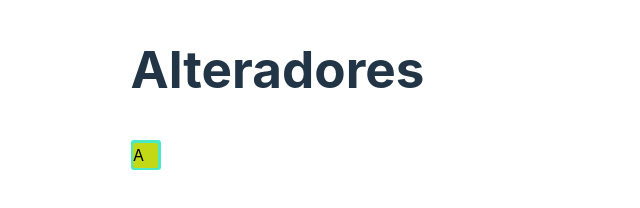
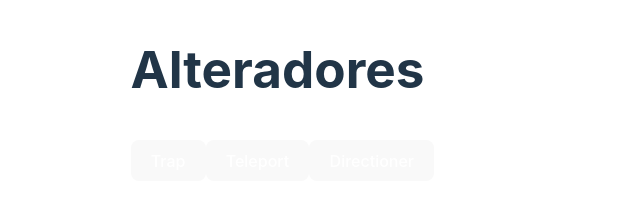
Before and after one commit to proyecto-unrc-2023/earth-conquest, a React (Vite) app in the folder client/: page / in a window 1280 px wide. Shown: the part 312-520 px from the top of the page, without its empty margins (319-959 px from the left). Built offline with nearby package versions, Linux system fonts and the light colour scheme.

Commit message:
add Alterator panel Ref. #58

```diff
--- a/client/src/App.jsx
+++ b/client/src/App.jsx
@@ -1,50 +1,37 @@
 import { useState } from "react"
 import data from "./data.json"
 import {alterator, modifier} from "./constants.js"
-
-
 
 //leer el js
 console.log(data.grid)
 
 //futuro componente celda
-const Cell = ({ updateBoard, row, col, children}) => {
+const Cell = ({ updateBoard, row, col, children }) => {
   const handleClick = () => {
     updateBoard(row, col);
   }
 
   return(
    <div onClick={handleClick} className="cell" row={row} col={col}>
+      {<>
         {
-        <Content aliens={children.aliens} cell_modifier={children.modifier} cell_alterator={children.alterator}/>
+          children.modifier &&
+          <Modifier/>
         }
 
-    </div>
-  )
-
-}
-
-
-
-const Content = ({ aliens, cell_modifier, cell_alterator}) =>{
-  return (
-    <>
         {
-        cell_modifier &&
-        <Modifier/>
-      }
-      {
-       aliens.map((alien, index) => {
+          children.aliens.map((alien, index) => {
           return(
             <Alien key={index}></Alien>
           )
         })
         }
-      { cell_alterator && <Alterator/> }
-  </>
+        { children.alterator && <Alterator/> }
+      </>}
+
+    </div>
   )
 }
-
 
 const Alien = () => {
   //const className = `${hayAlien ? 'alien' : ''}`
@@ -73,6 +60,23 @@ const Alterator = ({setAlter}) => {
 
   return (
     <div className="alterator" onClick={agregarAlt}> A </div>
+  )
+}
+
+const Panel = ({setAlter}) => {
+
+  const handleAlterator = (id) => {
+    setAlter(id)
+  }
+  return (
+  <section className="modifiers">
+    <h1>Alteradores</h1>
+    <button onClick={()=>handleAlterator("trap")} value={alterator.trap}>Trap</button>
+    <button onClick={()=>handleAlterator("teleport")}  value={alterator.teleport}>Teleport</button>
+    <button onClick={()=>handleAlterator("directioner")} value={alterator.directioner}>Directioner</button>
+
+  </section>
+
   )
 }
 
@@ -131,12 +135,7 @@ function App() {
         }
       </section>
 
-
-      <section className="modifiers">
-        <h1>Alteradores</h1>
-        <div className="alter"> <Alterator setAlter={setAlter} /> </div>
-
-      </section>
+      <Panel setAlter={setAlter}/>
     </>
     //TODO: como seleccionar diferentes alteradores y pasarlo como parametros
   )
```
Lines whose indentation alone changed are shown as unchanged.
